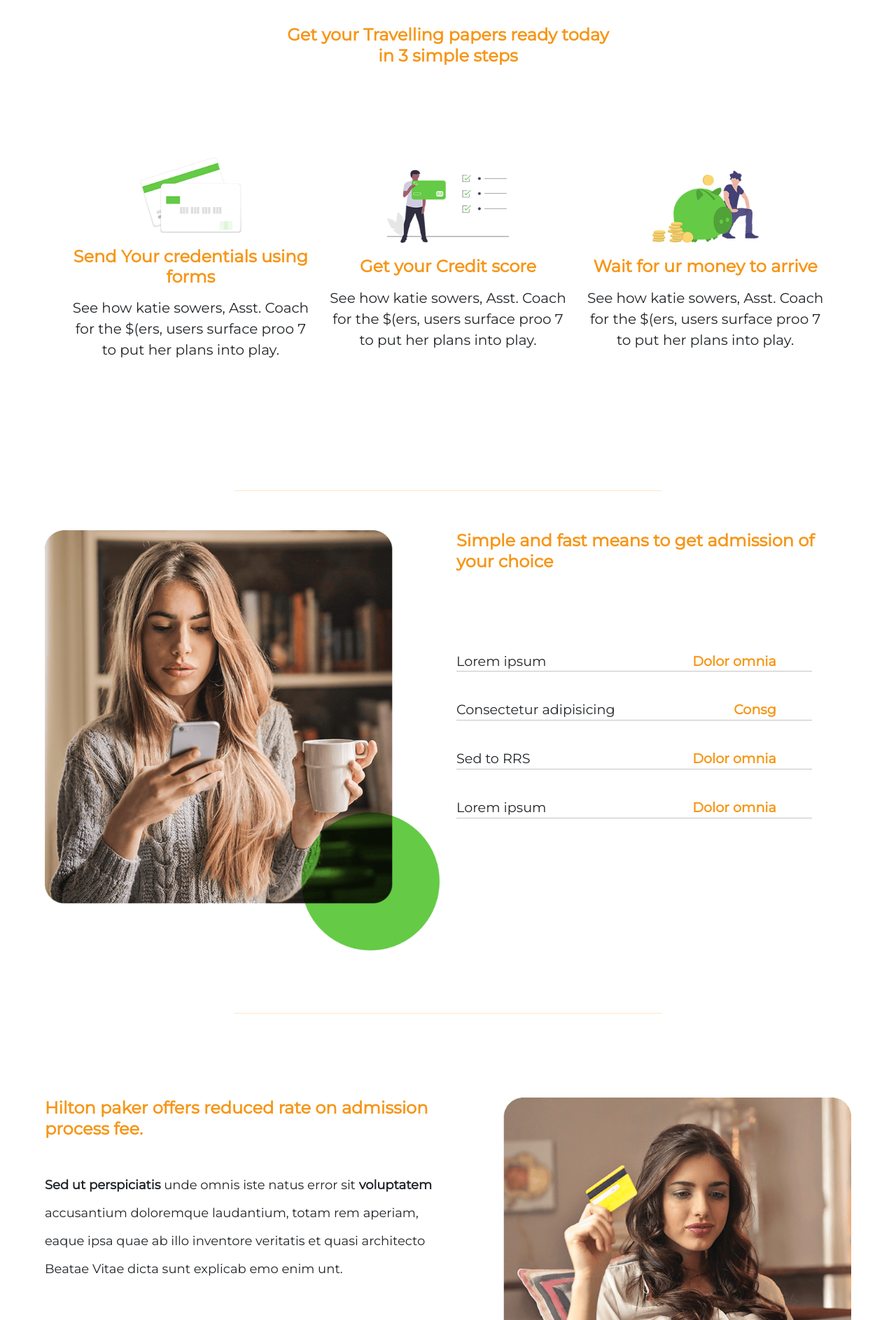
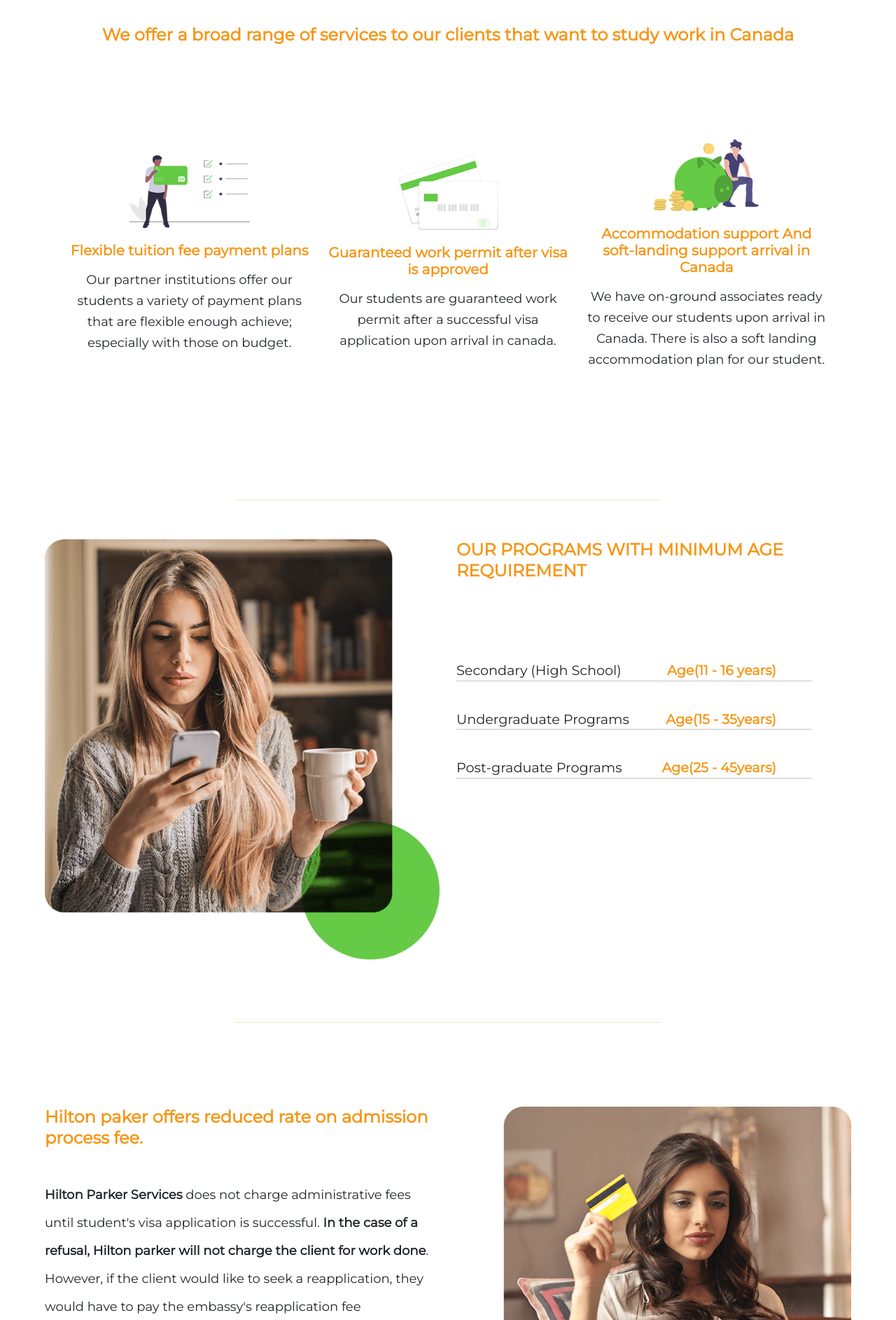
Before and after one commit to oladeji1993/hilton_parker, a Node server app: page / in a window 1280 px wide. Shown: the part 882-2769 px from the top of the page at 70% size. Run offline with Node 20, Linux system fonts and the light colour scheme.

Commit message:
3/4/2021

```diff
--- a/assets/css/index.css
+++ b/assets/css/index.css
@@ -231,7 +234,7 @@ nav ul li a {
     display: grid;
     grid-template-columns: repeat(3, 1fr);
     align-items: center;
-    grid-gap: 20px;
+    grid-gap: 25px;
     text-align: center;
     justify-content: center;
 }
@@ -252,14 +255,15 @@ nav ul li a {
     font-weight:bold
 }
 
-.home-cards h4{
+.home-cards h5{
     margin-bottom: 5px;
     text-align:center;
     color:#f69617;
     font-weight:bold
 }
 .home-cards p{
-  padding-top:10px
+  padding-top:10px;
+  font-size:18px;
 }
 
 
--- a/views/index.ejs
+++ b/views/index.ejs
@@ -52,7 +52,7 @@
             <div class="content-line">Quick & easy<br> Education for anyone</div>
              <div class="contact-form">
               <div>
-                <div class="get-money">Start Application</div>
+                <div class="application">Start Application</div>
               </div>
                <form method="post" action="/landingform">
                   <div class="row">
@@ -82,33 +82,36 @@
         <hr>
       </div>
 
-      <!-- 3 simple steps session -->
+      <!-- What we offer session -->
       <div class="content">
         <!--Home card 2-->
         <div class="m-container" >
-          <div class="card-head">Get your Travelling papers ready today<br> in 3 simple steps</div>
+          <div class="card-head">We offer a broad range of services to our clients that want to study work in Canada</div>
           <section class="home-cards">
             <div>
-                <img src="images/loans1.png">
-                <h4>Send Your credentials using forms</h4>
-                <p>See how katie sowers, Asst. Coach for the $(ers, users surface proo 7
-                    to put her plans into play.
+              <img src="images/loans2-.png">
+                <h5>Flexible tuition fee payment plans</h5>
+                <p>
+                  Our partner institutions offer our students a variety of payment plans
+                  that are flexible enough achieve; especially with those on budget.
                 </p>
             </div>
 
             <div>
-                <img src="images/loans2-.png">
-                <h4>Get your Credit score</h4>
-                <p>See how katie sowers, Asst. Coach for the $(ers, users surface proo 7
-                    to put her plans into play.
+              <img src="images/loans1.png">
+                <h5>Guaranteed work permit after visa is approved</h5>
+                <p>
+                  Our students are guaranteed work permit after a successful visa
+                  application upon arrival in canada.
                 </p>
             </div>
 
             <div>
                 <img src="images/loans3-icon3.png">
-                <h4>Wait for ur money to arrive</h4>
-                <p>See how katie sowers, Asst. Coach for the $(ers, users surface proo 7
-                    to put her plans into play.
+                <h5>Accommodation support And soft-landing support arrival in Canada</h5>
+                <p>
+                  We have on-ground associates ready to receive our students upon arrival in Canada.
+                  There is also a soft landing accommodation plan for our student.
                 </p>
             </div>
           </section>
@@ -125,7 +128,7 @@
 
 
 
-   <!--grad session -->
+   <!--programs and minimum age session -->
    <div>
     <div style="margin-top:0%" class="m-container">
       <div class="row">
@@ -134,29 +137,29 @@
         </div>
         <div class="col-md-6">
           <div>
-            <div class="grad-header">Simple and fast means to get admission  of your choice</div>
+            <div class="grad-header">OUR PROGRAMS WITH MINIMUM AGE REQUIREMENT</div>
           </div>
 
           <div class="list-container">
             <div class="item-list">
-              <div  class="list-1">Lorem ipsum</div>
-              <div  class="list-2">Dolor omnia</div>
+              <div  class="list-1">Secondary (High School)</div>
+              <div  class="list-2">Age(11 - 16 years)</div>
             </div>
 
             <div  style="margin-top:40px" class="item-list">
-              <div class="list-1">Consectetur adipisicing</div>
-              <div  class="list-2">Consg</div>
+              <div class="list-1">Undergraduate Programs</div>
+              <div  class="list-2">Age(15 - 35years)</div>
             </div>
 
             <div style="margin-top:40px" class="item-list">
-              <div class="list-1">Sed to RRS</div>
-              <div  class="list-2">Dolor omnia</div>
+              <div class="list-1">Post-graduate Programs</div>
+              <div  class="list-2">Age(25 - 45years)</div>
             </div>
 
-            <div style="margin-top:40px" class="item-list">
+            <!-- <div style="margin-top:40px" class="item-list">
               <div  class="list-1">Lorem ipsum</div>
               <div  class="list-2">Dolor omnia</div>
-            </div>
+            </div> -->
           </div>
 
         </div>
@@ -168,7 +171,7 @@
     </div>
 
 
-   <!-- details session -->
+   <!-- reduced service charge session -->
 
         <div style="margin-top:5%" class="m-container">
           <div class="row">
@@ -178,10 +181,9 @@
               </div>
 
               <div class="offer-container">
-               <div class="off-txt"><b>Sed ut perspiciatis</b> unde omnis iste natus error sit
-                  <b>voluptatem</b> accusantium doloremque laudantium,
-                   totam rem aperiam, eaque ipsa quae ab illo inventore veritatis et quasi architecto Beatae Vitae dicta sunt
-                   explicab emo enim unt.
+               <div class="off-txt"><b>Hilton Parker Services</b> does not charge administrative fees until student's visa application is successful.
+                  <b>In the case of a refusal, Hilton parker will not charge the client for work done</b>. However, if the client would like to seek a
+                  reapplication, they would have to pay the embassy's reapplication fee
                 </div>
               </div>
 
@@ -205,24 +207,35 @@
          <div class="line"><hr></div>
        </div>
 
-      <!-- our mission session -->
+      <!-- Visa requirements -->
       <div class="container-fluid">
         <div class="m-container">
           <div class="row">
             <div class="col-md-6">
               <div>
-                <div class="mission-header">Our mission</div>
+                <div class="mission-header">Visa Requirements</div>
 
                 <div>
-                  <div class="mission-txt"><b>Sed ultrices nisl velit, eu ornare est ullamcorper a. Nunc quis nibh magna.</b> Proin risus erat,
-                     fringilla vel purus sit amet, mattis porta enim. Duis fermentum faucibus est, sed vehicula velit sodales vitae. Mauris mollis
-                     lobortis turpis, eget accumsan ante aliquam quis. Nam ullamcorper rhoncus sem vitae tempus.
+                  <div class="mission-txt">
+                    Study visa applicants would also need to submit their academic documents i.e the documents
+                    used in securing their admission offer( Certificates, transcripts, supporting documents).
+
+                    <div>*<b>Passport Photograph (white Background)</b></div>
+                    <div>*<b>International Passport Data Page</b></div>
+                    <div>*
+                      <b>
+                      Travel history (if applicable) - Applicants can provide previous visa stamps
+                      to support their application if they have
+                      </b>
+                    </div>
                   </div>
                 </div>
 
                 <div>
-                  <div class="mission-txt-2">Proin risus erat, fringilla vel purus sit amet, mattis porta enim. Duis fermentum faucibus est, sed vehicula velit sodales vitae. Mauris mollis
-                     lobortis turpis, eget accumsan ante aliquam quis. Nam ullamcorper rhoncus sem vitae tempus.
+                  <div class="mission-txt-2">
+                    Hilton Parker Services employs the services of its verification associates
+                    to confirm the authenticity of applicants' documents before certifying them
+                    at the notary public prior to submission.
                   </div>
                 </div>
               </div>
@@ -230,17 +243,18 @@
 
             <div class="col-md-6">
               <div>
-                <div class="mission-header">You can Trust us</div>
+                <div class="mission-header">Our Partner Schools</div>
 
                 <div>
-                  <div class="mission-txt">Duis fermentum faucibus est, sed vehicula velit sodales vitae. Mauris mollis
-                     lobortis turpis, eget accumsan ante aliquam quis. Nam ullamcorper rhoncus sem vitae tempus.
+                  <div class="mission-txt">
+                    We do not restrict clients' to a particular school. However we are affiliated to <b>over 40 Schools Canada</b>
                   </div>
                 </div>
 
                 <div>
-                  <div class="mission-txt-2"><b>Proin risus erat,fringilla vel purus sit amet,</b> mattis porta enim. Duis fermentum faucibus est, sed vehicula velit sodales vitae. Mauris mollis
-                     lobortis turpis, eget accumsan ante aliquam quis. Nam ullamcorper rhoncus sem vitae tempus.
+                  <div class="mission-txt-2">A client may request that his/her application be processed to a particular school
+                     they prefer; <b>Hilton Parker Services obliges </b>them so long as they are  ready to meet the school's
+                     requirements.
                   </div>
                 </div>
               </div>
```
Also changed, not shown: other parts of assets/css/index.css (+31 -14 lines), assets/javascript/index.js (line endings or trailing spaces).
